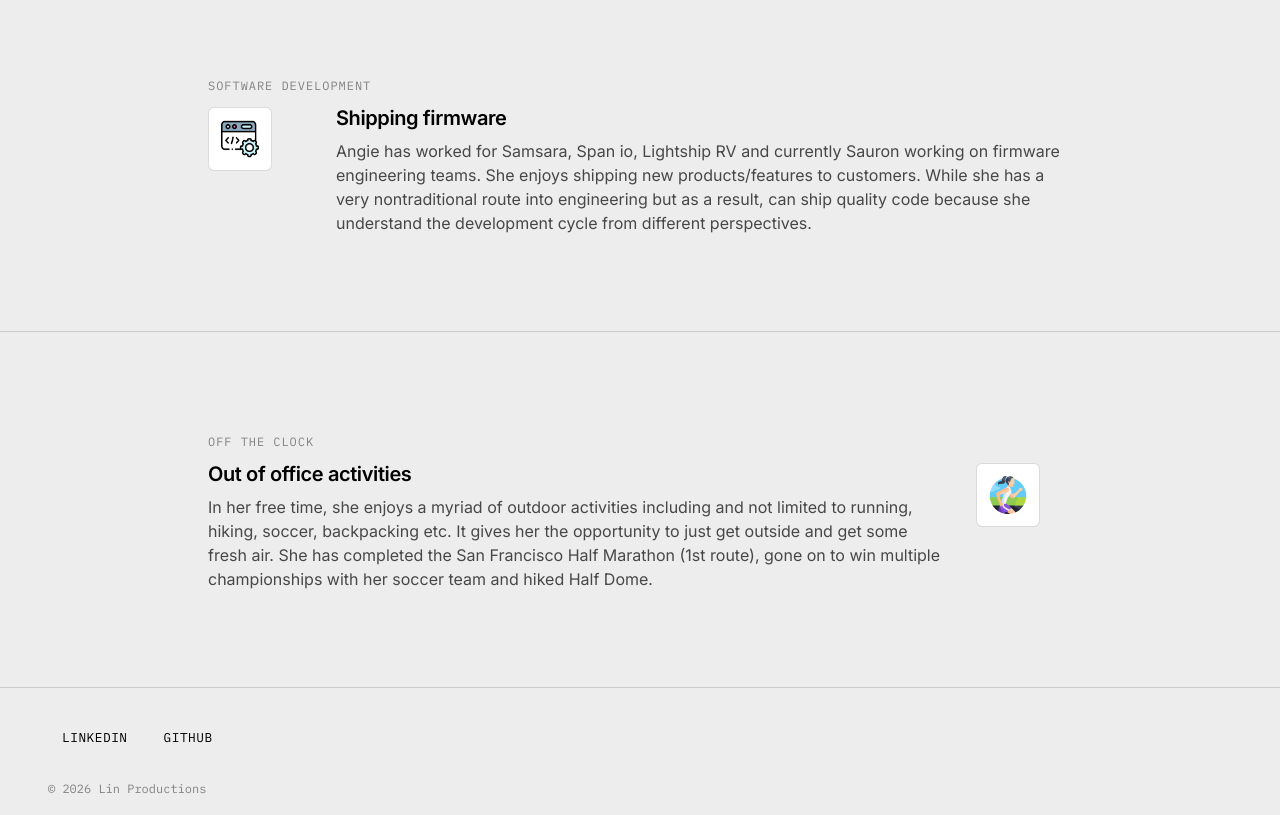
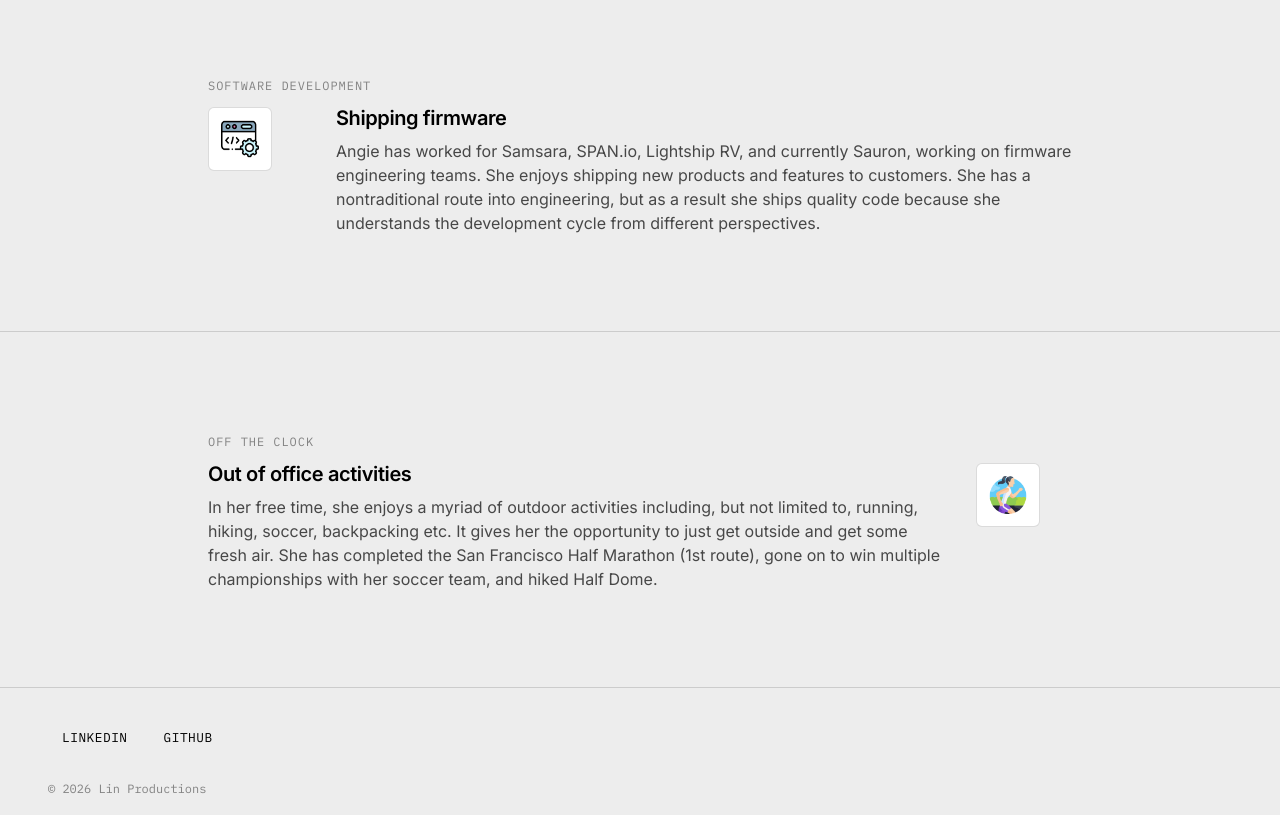
Before and after one commit to angielin/Website-, a website: page index.html in a window 1280 px wide. Shown: the part 520-1335 px from the top of the page. Drawn offline with Linux system fonts and the light colour scheme.

Commit message:
fix grammar

```diff
--- a/index.html
+++ b/index.html
@@ -28,7 +28,7 @@
           <span class="eyebrow">Device Software Engineer — San Francisco</span>
           <h1>Hi, I'm Angie.</h1>
           <p>
-            Angie is a full time software engineer based out of San Fransico. She
+            Angie is a full time software engineer based out of San Francisco. She
             is a Taiwanese American and has worked for eight years across an array
             of engineering teams. She enjoys firmware development
             and aims to continuously technically challenge herself.
@@ -48,10 +48,10 @@
           <div>
             <h3>Shipping firmware</h3>
             <p>
-              Angie has worked for Samsara, Span io, Lightship RV and currently Sauron working on firmware engineering teams.
-              She enjoys shipping new products/features to customers. While she has a very nontraditional
-              route into engineering but as a result, can ship quality code because she
-              understand the development cycle from different perspectives.
+              Angie has worked for Samsara, SPAN.io, Lightship RV, and currently Sauron, working on
+              firmware engineering teams. She enjoys shipping new products and features to customers.
+              She has a nontraditional route into engineering, but as a result she ships quality code
+              because she understands the development cycle from different perspectives.
             </p>
           </div>
         </div>
@@ -66,10 +66,10 @@
           <div>
             <h3>Out of office activities</h3>
             <p>
-              In her free time, she enjoys a myriad of outdoor activities including and not limited to running, hiking,
+              In her free time, she enjoys a myriad of outdoor activities including, but not limited to, running, hiking,
               soccer, backpacking etc. It gives her the opportunity to just get outside and get some fresh air.
               She has completed the San Francisco Half Marathon (1st route), gone on to win multiple championships with her soccer
-              team and hiked Half Dome.
+              team, and hiked Half Dome.
             </p>
           </div>
         </div>
```
Also changed, not shown: Hobbies.html (+1 -1 lines).
